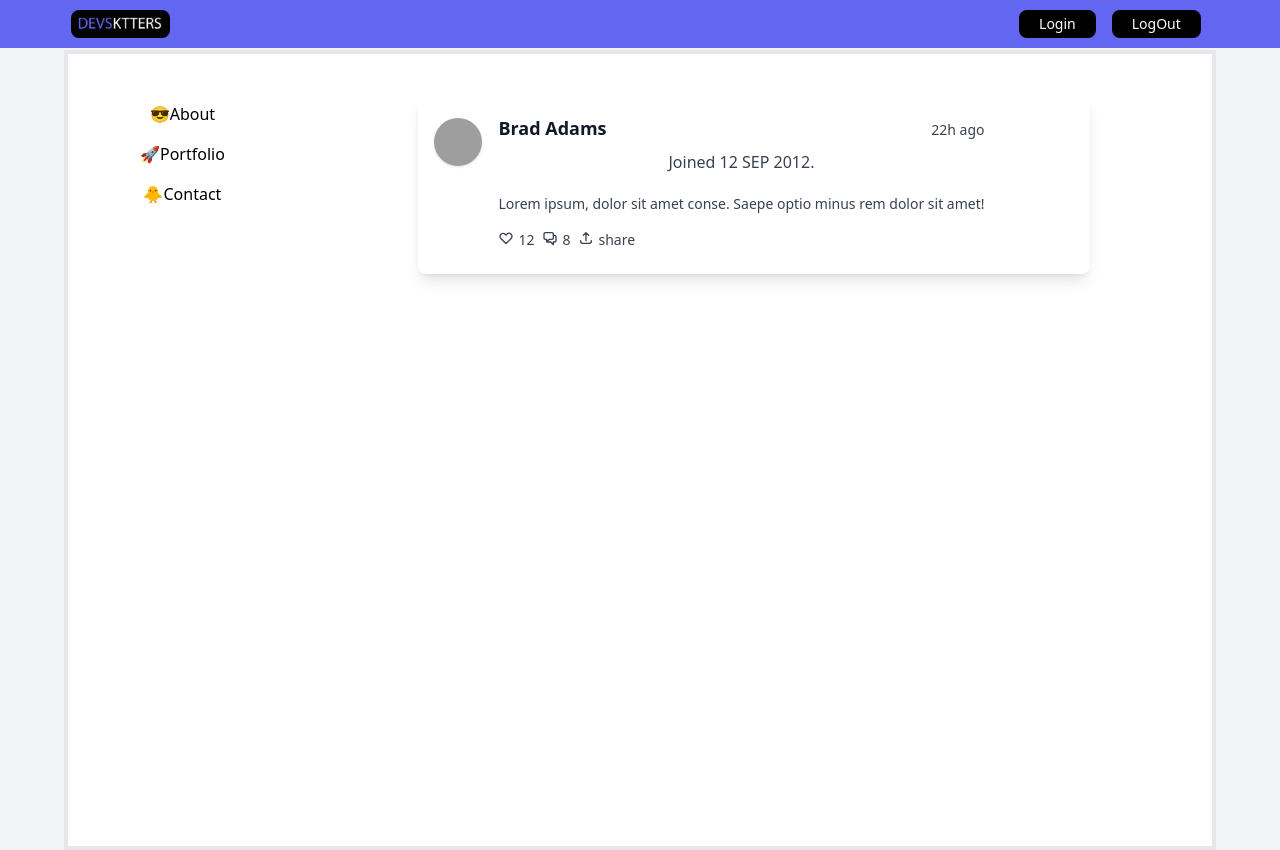
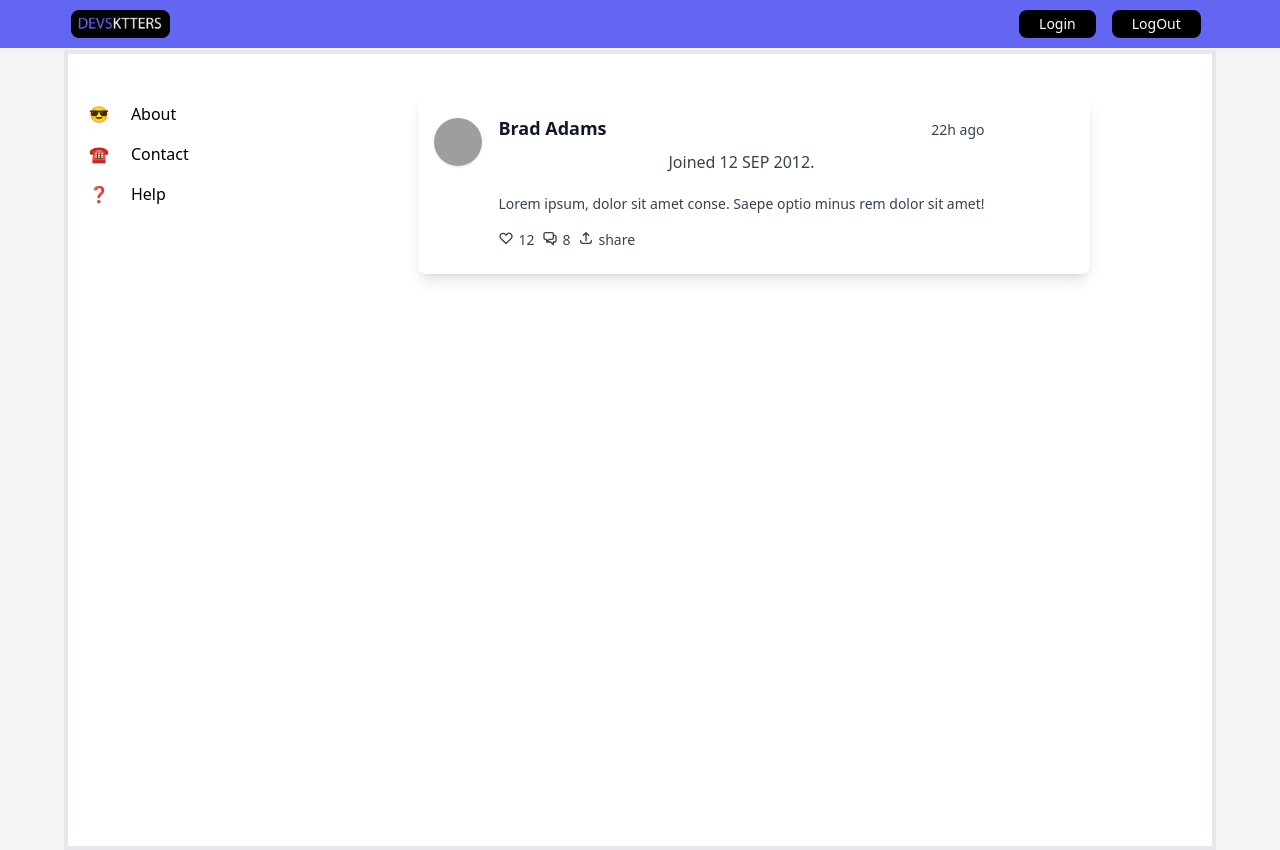
Before and after one commit to theTrheeDevsketter/study-platform-front, a Next.js app in the folder devsktters/: page / in a window 1280 px wide. Built offline with nearby package versions, Linux system fonts and the light colour scheme; grey boxes are pictures that could not be loaded.

Commit message:
Refactorización de código. Separación de componentes para mayor manteniblidad

```diff
--- a/devsktters/app/components/CardPost.tsx
+++ b/devsktters/app/components/CardPost.tsx
@@ -29,19 +29,19 @@ function CardPost() {
                <div className="mt-4 flex items-center">
                   <div className="flex mr-2 text-gray-700 text-sm">
                      <svg fill="none" viewBox="0 0 24 24"  className="w-4 h-4 mr-1" stroke="currentColor">
-                        <path stroke-linecap="round" stroke-linejoin="round" stroke-width="2" d="M4.318 6.318a4.5 4.5 0 000 6.364L12 20.364l7.682-7.682a4.5 4.5 0 00-6.364-6.364L12 7.636l-1.318-1.318a4.5 4.5 0 00-6.364 0z"/>
+                        <path strokeLinecap="round" strokeLinejoin="round" strokeWidth="2" d="M4.318 6.318a4.5 4.5 0 000 6.364L12 20.364l7.682-7.682a4.5 4.5 0 00-6.364-6.364L12 7.636l-1.318-1.318a4.5 4.5 0 00-6.364 0z"/>
                      </svg>
                      <span>12</span>
                   </div>
                   <div className="flex mr-2 text-gray-700 text-sm ">
                      <svg fill="none" viewBox="0 0 24 24" className="w-4 h-4 mr-1" stroke="currentColor">
-                        <path stroke-linecap="round" stroke-linejoin="round" stroke-width="2" d="M17 8h2a2 2 0 012 2v6a2 2 0 01-2 2h-2v4l-4-4H9a1.994 1.994 0 01-1.414-.586m0 0L11 14h4a2 2 0 002-2V6a2 2 0 00-2-2H5a2 2 0 00-2 2v6a2 2 0 002 2h2v4l.586-.586z"/>
+                        <path strokeLinecap="round" strokeLinejoin="round" strokeWidth="2" d="M17 8h2a2 2 0 012 2v6a2 2 0 01-2 2h-2v4l-4-4H9a1.994 1.994 0 01-1.414-.586m0 0L11 14h4a2 2 0 002-2V6a2 2 0 00-2-2H5a2 2 0 00-2 2v6a2 2 0 002 2h2v4l.586-.586z"/>
                      </svg>
                      <span>8</span>
                   </div>
                   <div className="flex mr-2 text-gray-700 text-sm">
                      <svg fill="none" viewBox="0 0 24 24" className="w-4 h-4 mr-1" stroke="currentColor">
-                        <path stroke-linecap="round" stroke-linejoin="round" stroke-width="2" d="M4 16v1a3 3 0 003 3h10a3 3 0 003-3v-1m-4-8l-4-4m0 0L8 8m4-4v12"/>
+                        <path strokeLinecap="round" strokeLinejoin="round" strokeWidth="2" d="M4 16v1a3 3 0 003 3h10a3 3 0 003-3v-1m-4-8l-4-4m0 0L8 8m4-4v12"/>
                      </svg>
                      <span>share</span>
                   </div>
--- a/devsktters/app/components/HamburguerMenu.tsx
+++ b/devsktters/app/components/HamburguerMenu.tsx
@@ -15,9 +15,9 @@ const [isNavOpen, setIsNavOpen] = useState<boolean>(false);
                     className="HAMBURGER-ICON space-y-2"
                     onClick={() => setIsNavOpen((prev) => !prev)}
                 >
-                    <span className="block h-0.5 w-8 animate-pulse bg-gray-600"></span>
-                    <span className="block h-0.5 w-8 animate-pulse bg-gray-600"></span>
-                    <span className="block h-0.5 w-8 animate-pulse bg-gray-600"></span>
+                    <span className="block h-0.5 w-8 animate-pulse bg-black"></span>
+                    <span className="block h-0.5 w-8 animate-pulse bg-black"></span>
+                    <span className="block h-0.5 w-8 animate-pulse bg-black"></span>
                 </div>
 
                 <div className={isNavOpen ? "showMenuNav" : "hideMenuNav"}>
--- /dev/null
+++ b/devsktters/app/components/MenuList.tsx
@@ -0,0 +1,34 @@
+import React from 'react'
+
+export interface listItem{
+        url:string,
+        icon:string,
+        title:string
+};
+
+export interface listItems{
+    items: listItem[]
+}
+
+
+function MenuList({items}:listItems) {
+
+  return (
+        <ul className="DESKTOP-MENU hidden my-10 lg:flex flex-col">
+          {
+              items.map(({url,icon,title}) =>
+                <li key={url}>
+                  <a href={url}>
+                    <div className='flex justify-items-center'>
+                      <div className='flex-none w-[10%] mx-5'>{icon}</div>
+                      <div className='w-[90%] flex flex-end'>{title}</div>
+                    </div>
+                  </a>
+                </li>
+              )
+          }
+        </ul>
+  )
+}
+
+export default MenuList
--- a/devsktters/app/components/SidebarMenu.tsx
+++ b/devsktters/app/components/SidebarMenu.tsx
@@ -1,13 +1,10 @@
 import React from 'react'
+import { menuItems } from './menuItems'
+import MenuList from './MenuList'
+
 
 function SidebarMenu() {
-  return (
-    <ul className="DESKTOP-MENU hidden my-10 lg:flex flex-col">
-        <li><a href="/about">😎About</a></li>
-        <li><a href="/portfolio">🚀Portfolio</a></li>
-        <li><a href="/contact">🐥Contact</a></li>
-    </ul>
-  )
+  return  <MenuList items={menuItems}/>
 }
 
 export default SidebarMenu
--- /dev/null
+++ b/devsktters/app/components/menuItems.ts
@@ -0,0 +1,19 @@
+import { listItem } from "./MenuList";
+
+export const menuItems: listItem[] = [
+    {
+        url:'/about',
+        title:'About',
+        icon: '😎'
+    },
+    {
+        url:'/contact',
+        title:'Contact',
+        icon: '☎️'
+    },
+    {
+        url:'/help',
+        title:'Help',
+        icon: '❓'
+    },
+]
```
